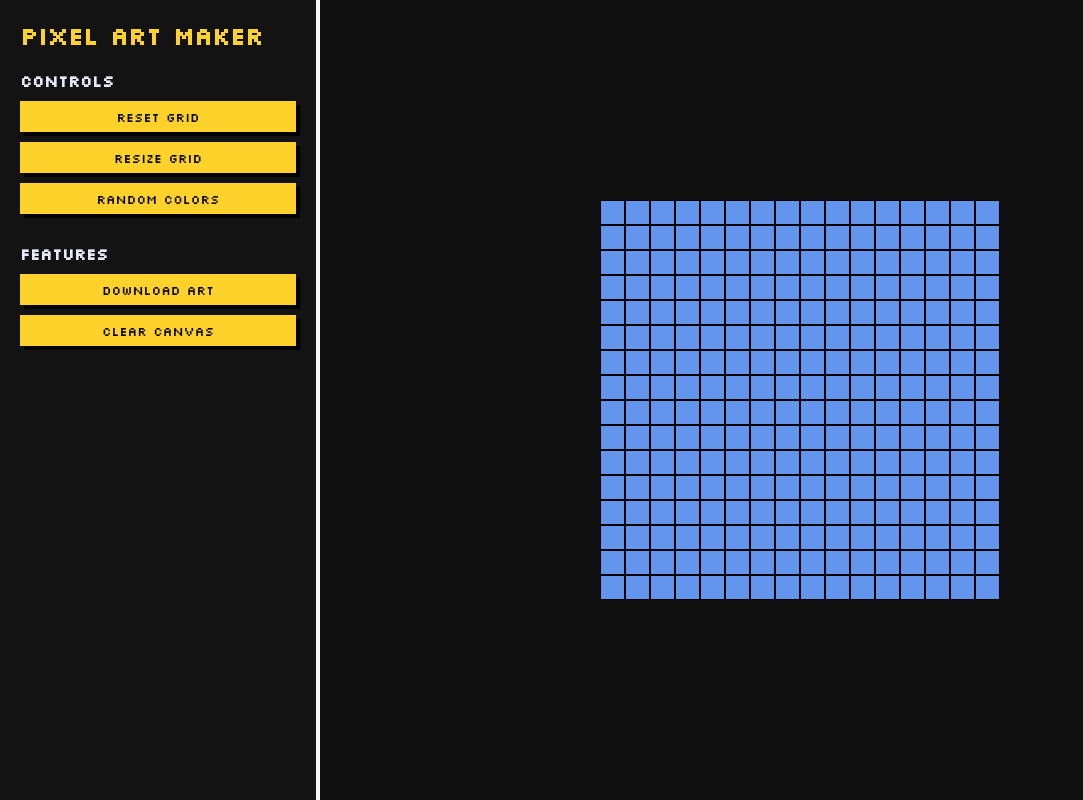
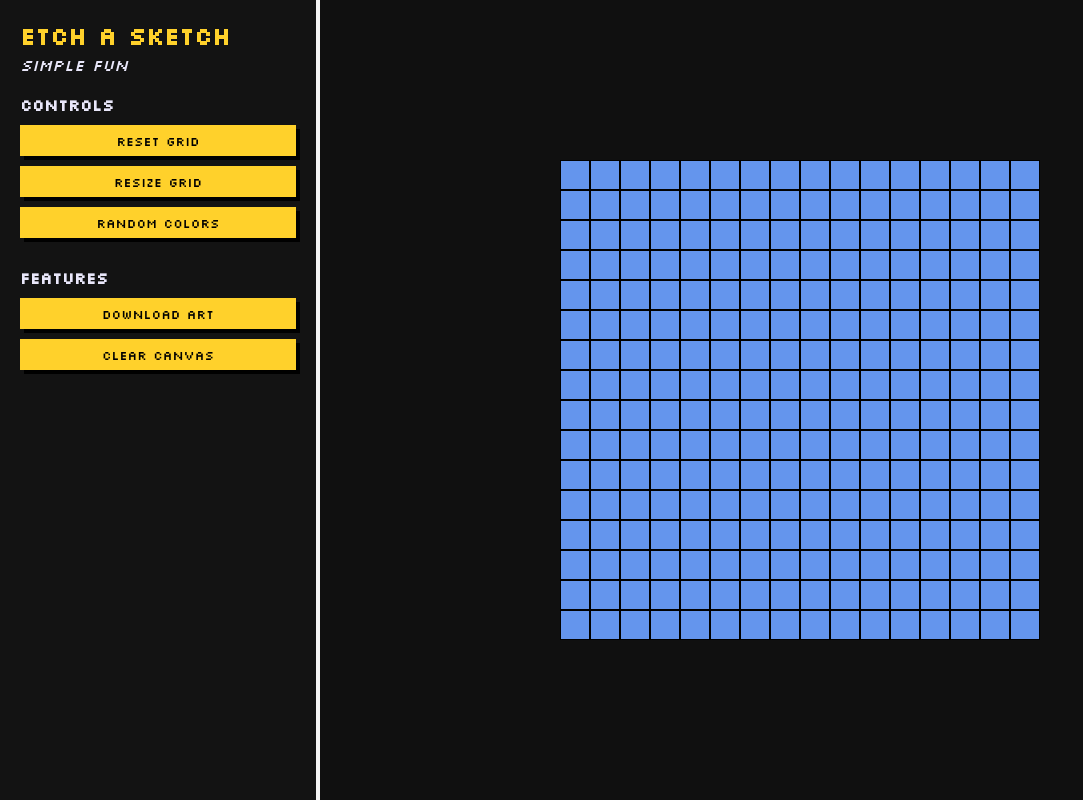
Before and after one commit to TencoDev/Etch-a-Sketch, a plain HTML site: page index.html in a window 1280 px wide. Shown: the whole page, without its empty margins (0-1083 px from the left). Drawn offline with Linux system fonts and the light colour scheme.

Commit message:
update html, css, and js

```diff
--- a/index.html
+++ b/index.html
@@ -12,7 +12,8 @@
         <!-- Left Sidebar -->
         <aside class="sidebar">
             <header>
-                <h1>Pixel Art Maker</h1>
+                <h1>Etch a Sketch</h1>
+                <p>Simple fun</p>
             </header>
             <section class="controls">
                 <h2>Controls</h2>
--- a/script.js
+++ b/script.js
@@ -1,14 +1,42 @@
 console.log("Hello World!");
 const container = document.querySelector(".container");
-const resetButton = document.querySelector("#reset-button")
+const resetButton = document.querySelector("#reset-button");
+const resizeButton = document.querySelector("#resize-button");
+
+let gridSize = 16;
 
 
 resetButton.addEventListener("click", () => {
-    console.log("Reset button clicked!")
-    const gridItems = document.querySelectorAll(".grid-item")
+    console.log("Reset button clicked!");
+    const gridItems = document.querySelectorAll(".grid-item");
     gridItems.forEach((gridItem) => {
-        gridItem.style.backgroundColor = "cornflowerblue"
+        gridItem.style.backgroundColor = "cornflowerblue";
     })
+
+})
+
+resizeButton.addEventListener("click", () => {
+    console.log("Resize button clicked!");
+    const newSize = parseInt(prompt("Enter new grid size, must be even:"), 10);
+
+    if (isNaN(newSize) || newSize < 1 || newSize > 100 || newSize % 2 !== 0){
+        alert("Please enter a valid even number between 1 and 100");
+        return;
+    }
+
+    gridSize = newSize;
+    container.innerHTML = "";
+
+
+    const gridItemSize = Math.floor(480/gridSize)
+
+    for (let i = 0; i < gridSize * gridSize; i++) {
+        const gridItem = createGridItem();
+        gridItem.style.width = `${gridItemSize}px`;
+        gridItem.style.height = `${gridItemSize}px`;
+        container.appendChild(gridItem);
+    }
+
 
 })
 
@@ -23,7 +51,7 @@ function createGridItem(){
 }
 
 
-for (let i=0; i<16*16; i++){
+for (let i=0; i<gridSize*gridSize; i++){
     const gridItem  = createGridItem();
     container.appendChild(gridItem);
 }
--- a/style.css
+++ b/style.css
@@ -37,9 +37,18 @@ body {
 
 .sidebar header h1 {
     font-size: 1.5rem;
-    margin-bottom: 20px;
     text-align: center;
     color: #ffd12b;
+}
+
+.sidebar header p {
+    font-size: 1rem;
+    color: #e9e7fa;
+    margin: 0;
+    margin-top: 4px;
+    margin-bottom: 20px;
+    font-style: italic;
+
 }
 
 .sidebar section {
@@ -88,14 +97,16 @@ body {
 .container {
     display: flex;
     flex-wrap: wrap;
-    width: 400px;
+    width: 480px;
+    justify-content: flex-start;
+    align-items: flex-end;
 }
 
 
 
 .grid-item {
-    width: 25px;
-    height: 25px;
+    width: 30px;
+    height: 30px;
     border: 1px solid black;
     background-color: cornflowerblue;
 }
```
